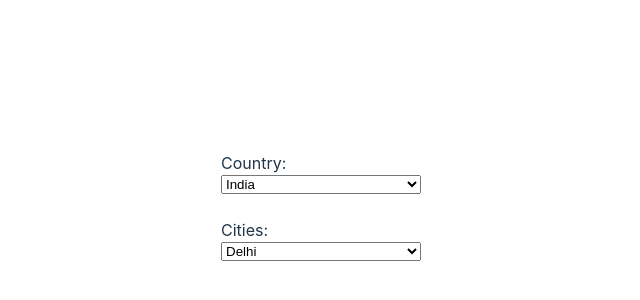
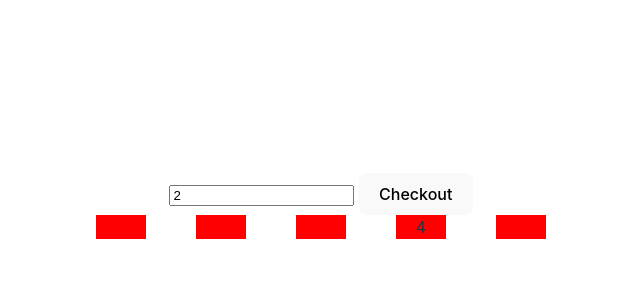
Before and after one commit to GurpreetSran/react-vite, a React (Vite) app: page / in a window 1280 px wide. Shown: the part 194-494 px from the top of the page, without its empty margins (319-959 px from the left). Built offline with nearby package versions, Linux system fonts and the light colour scheme.

Commit message:
assignment

```diff
--- a/src/App.tsx
+++ b/src/App.tsx
@@ -1,12 +1,9 @@
 import "./App.css";
-import Assignment from "./assignments/assignment-1";
+// import Assignment from "./assignments/assignment-1/assignment-1";
+import Checkout from "./assignments/checkout/index";
 
 function App() {
-  return (
-    <>
-      <Assignment />
-    </>
-  );
+  return <>{/* <Assignment /> */ <Checkout />}</>;
 }
 
 export default App;
--- /dev/null
+++ b/src/assignments/checkout/index.css
@@ -0,0 +1,11 @@
+.grid {
+  display: flex;
+  column-gap: 50px;
+}
+
+.queue {
+  width: 50px;
+  background-color: red;
+  grid-column-start: 1;
+  grid-column-end: 3;
+}
--- /dev/null
+++ b/src/assignments/checkout/index.tsx
@@ -0,0 +1,81 @@
+import { useEffect, useState } from "react";
+
+import "./index.css";
+
+const Checkout = () => {
+  const [inputVal, setInputVal] = useState<number>(2);
+  const [totalQueues, setTotalQueues] = useState<number[][]>([
+    [],
+    [2, 4],
+    [],
+    [3, 8],
+    [],
+  ]);
+
+  useEffect(() => {
+    const decrementInterval = setInterval(() => {
+      setTotalQueues((previousQues) => {
+        return previousQues.map((queue) => {
+          return [queue[0] - 1, ...queue.slice(1)].filter((val) => val > 0);
+        });
+      });
+    }, 1000);
+
+    return () => {
+      clearInterval(decrementInterval);
+    };
+  }, []);
+
+  const processCheckout = () => {
+    const result: number[] = [];
+
+    for (const queue of totalQueues) {
+      const total = queue.reduce((sum, val) => {
+        return sum + val;
+      }, 0);
+
+      result.push(total);
+    }
+
+    const minItemsIndex = result.findIndex((n) => Math.min(...result) === n);
+
+    setTotalQueues((previousQueues) => {
+      return previousQueues.map((queue) => {
+        if (queue === totalQueues[minItemsIndex]) {
+          return [...queue, inputVal];
+        } else {
+          return queue;
+        }
+      });
+    });
+  };
+
+  return (
+    <div className="container">
+      <input
+        onChange={(e) => setInputVal(parseInt(e.target.value))}
+        value={inputVal}
+        type="number"
+        placeholder="No of items"
+      />{" "}
+      <button onClick={processCheckout}> Checkout </button>
+      <div className="grid">
+        {totalQueues.map((que, index) => {
+          return (
+            <div key={index} className="queue">
+              {que.map((customer, i) => {
+                return (
+                  <div key={i} className="customer">
+                    {customer}
+                  </div>
+                );
+              })}
+            </div>
+          );
+        })}
+      </div>
+    </div>
+  );
+};
+
+export default Checkout;
```
Also changed, not shown: src/assignments/assignment-1/assignment-1.tsx (renamed from src/assignments/assignment-1.tsx), src/assignments/assignment-1/index.css (renamed from src/assignments/index.css), 2 other files (tests, documents, lock files or other folders).
